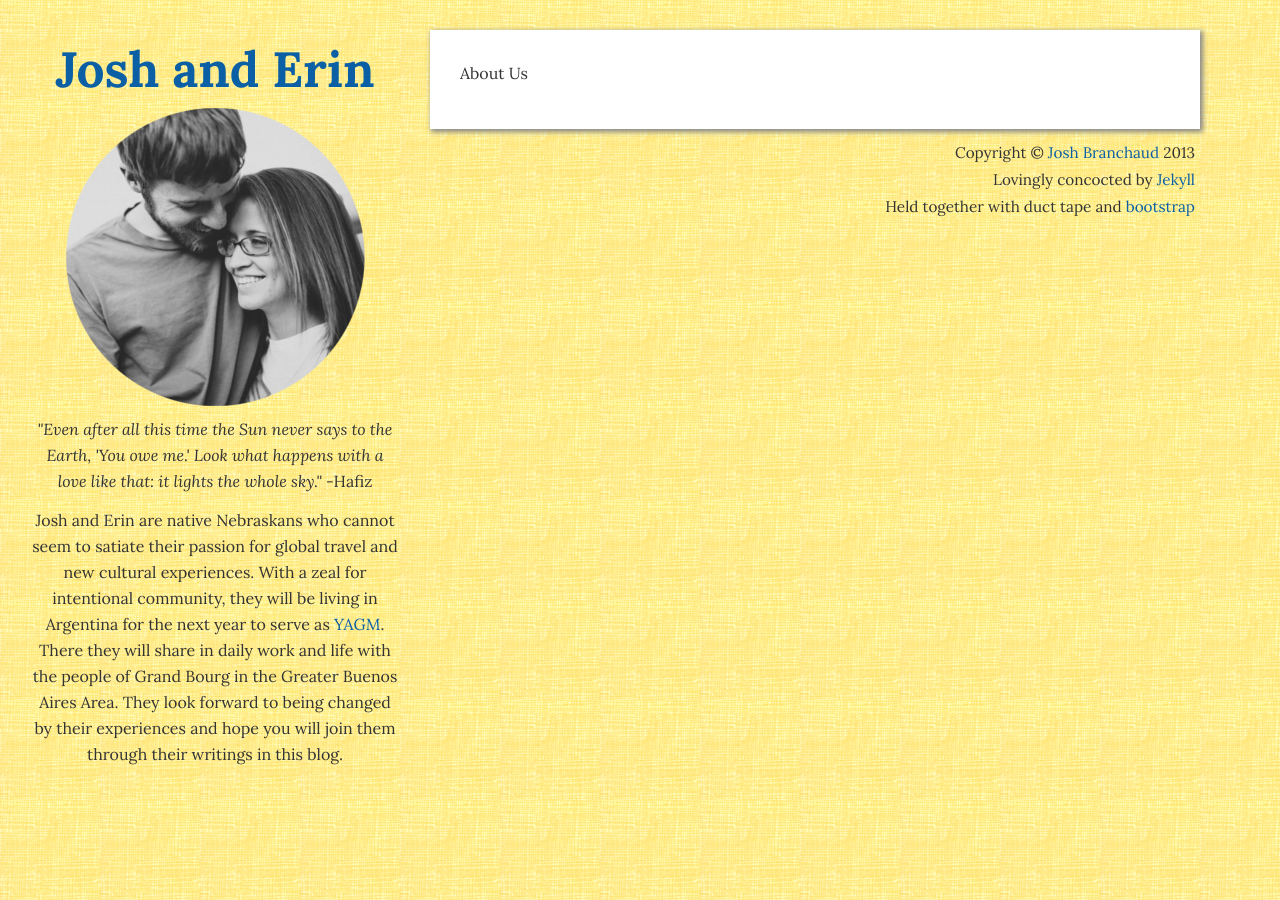
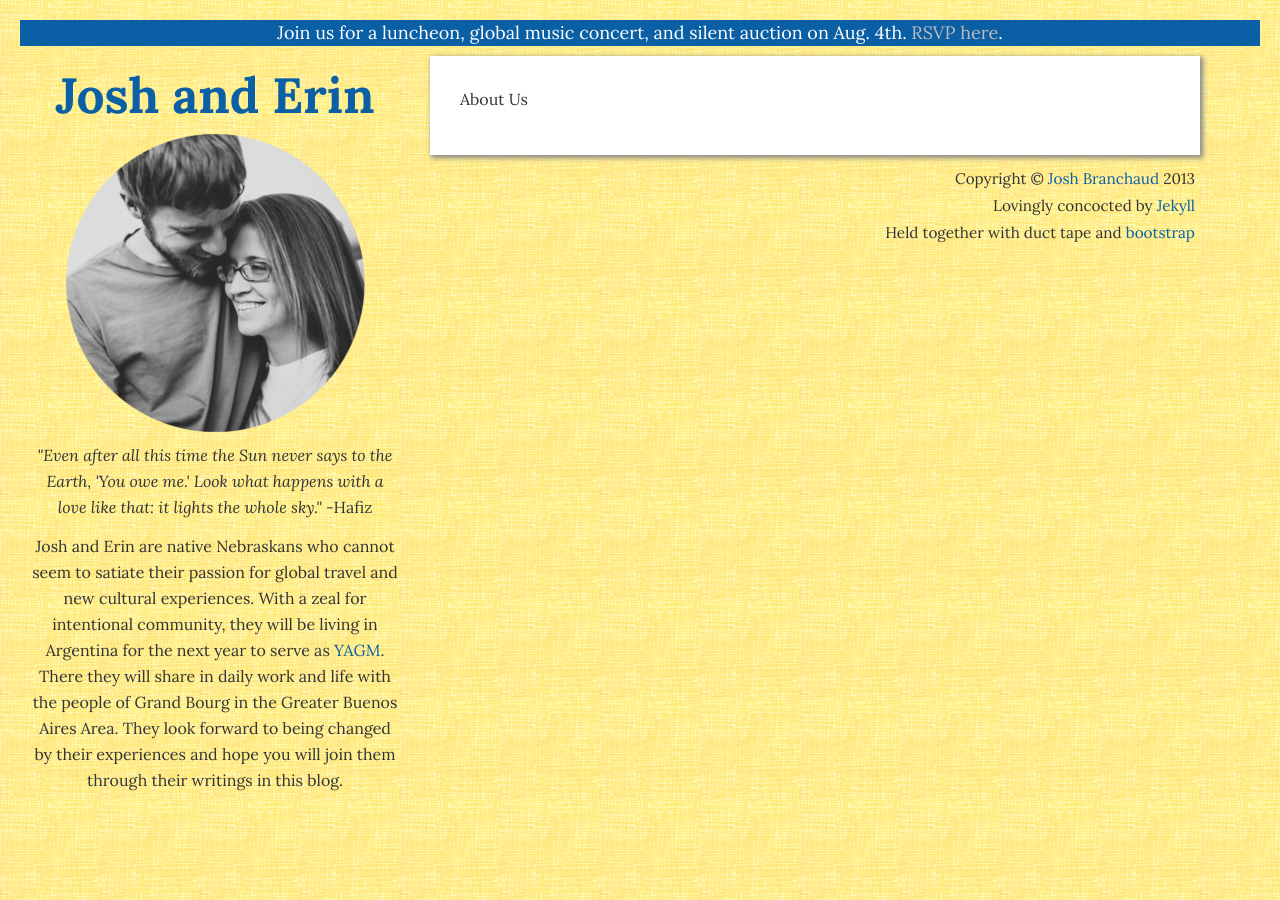
Before and after one commit to simhagate/joshanderin.com, a Jekyll site: the page built from about.md, in a window 1280 px wide. Built offline with Jekyll 4.4.1, drawn with Linux system fonts in a browser that asks for light colours.

Commit message:
Adding a banner to the top of page for announcements. [css/styles.css] Adding some styling for a banner and the links in the banner. [_layout/default.html] Adding a banner announcement that will appear at the top of the default layout.

```diff
--- a/_layouts/default.html
+++ b/_layouts/default.html
@@ -37,6 +37,13 @@
 
 </head>
 <body style="background: url({{ site.baseurl }}/img/yellow_background2_small.png);">
+
+    <div id="top-banner">
+        Join us for a luncheon, global music concert, and silent auction on
+        Aug. 4th.
+        <a href="http://joshanderin-luncheon-fundraiser.eventbrite.com/">
+            RSVP here</a>.
+    </div>
 
     <div class="container pull-left">
 
--- a/css/styles.css
+++ b/css/styles.css
@@ -61,6 +61,20 @@ div#post-header {
     -moz-box-shadow:    2px 2px 5px 1px #888;
     -webkit-box-shadow: 2px 2px 5px 1px #888;
     box-shadow:         2px 2px 5px 1px #888;
+}
+
+/* Styling for a banner that appears at the top of the page */
+#top-banner {
+    background: #0B5FA5;
+    color: #FFF;
+    text-align: center;
+}
+
+#top-banner a {
+    color: #BBB;
+}
+#top-banner a:hover {
+    color: #999
 }
 
 /* styling specifically for the content of a post */
```
